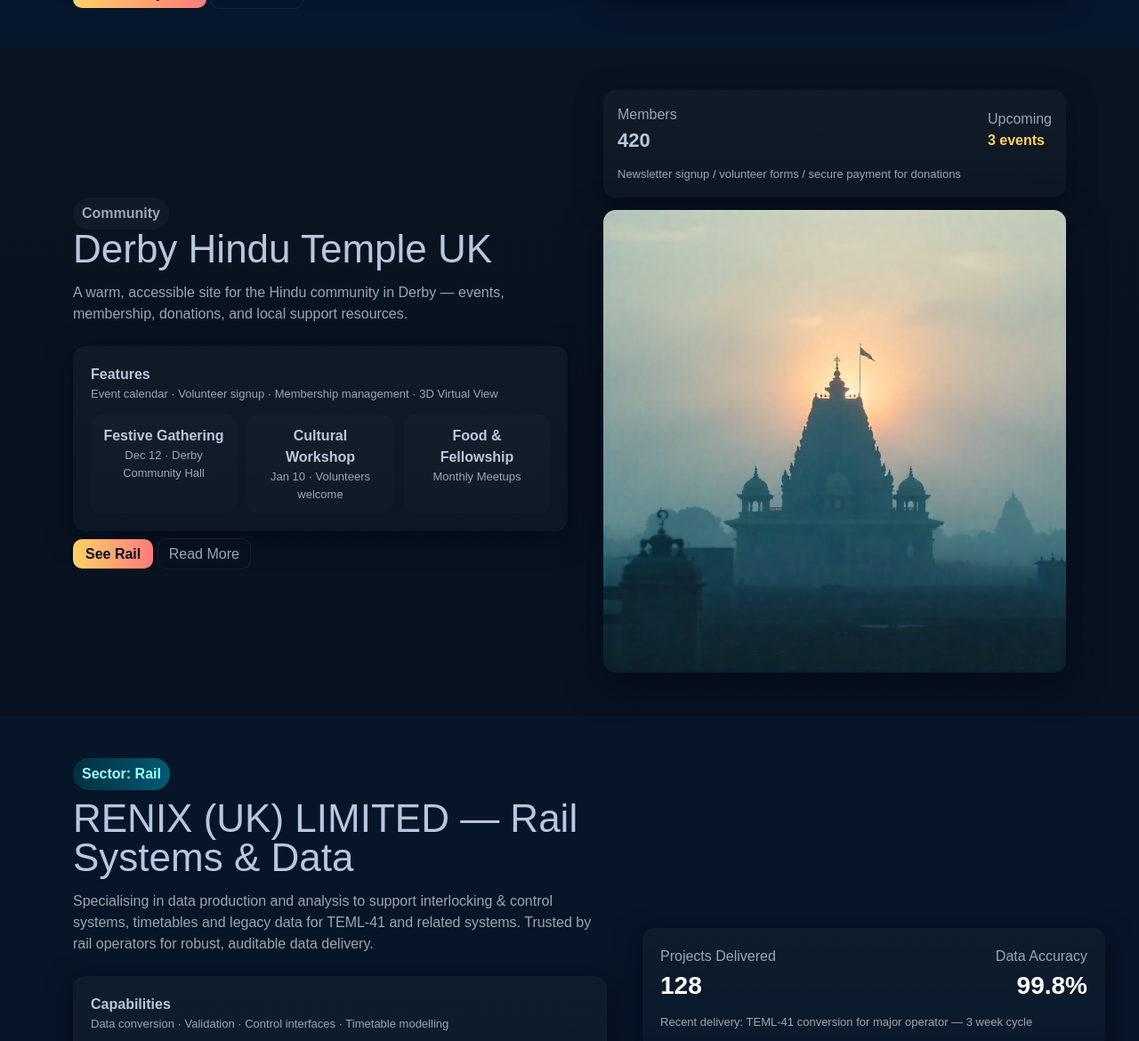
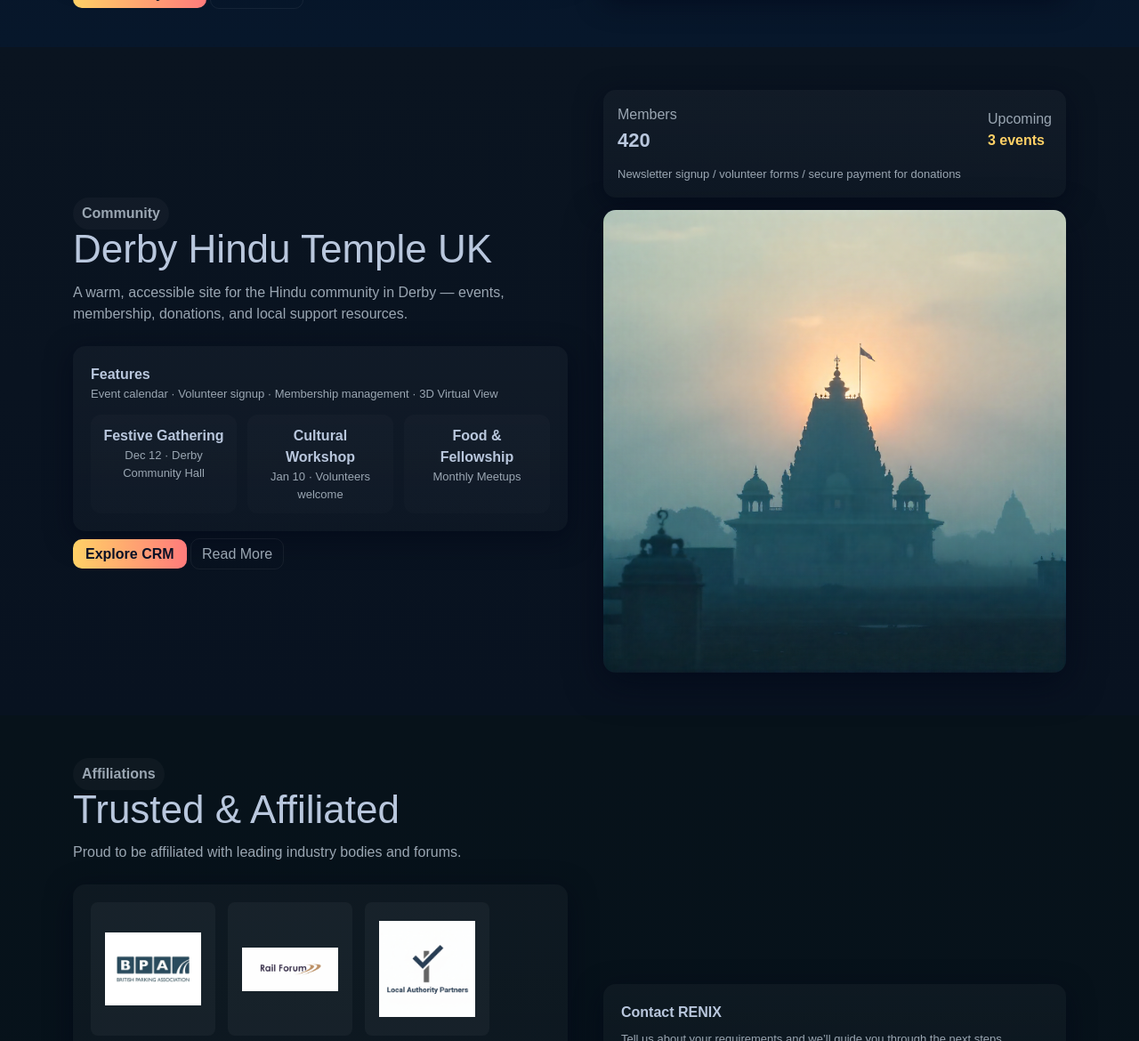
Before and after one commit to Iamclouddeveloper/renix, a Flask app: page / in a window 1280 px wide. Shown: the part 4190-5360 px from the top of the page at 89% size. Run offline with Flask 3, Linux system fonts and the light colour scheme; some libraries are stand-ins or nearby versions.

Commit message:
remove see rail block

```diff
--- a/templates/index.html
+++ b/templates/index.html
@@ -548,7 +548,7 @@
             </div>
 
             <div style="display:flex;gap:12px;margin-top:14px" class="fade-in d-none d-md-block">
-              <a class="cta" href="#rail" data-target="rail">See Rail</a>
+              <a class="cta" href="#crm" data-target="crm">Explore CRM</a>
               <a style="background:transparent;text-decoration:none;border:1px solid rgba(255,255,255,0.06);padding:8px 12px;border-radius:10px;color:var(--muted);" href="/blog-community">Read More</a>
 
             </div>
@@ -581,7 +581,7 @@
         </div>
 
           <div style="display:flex;gap:12px;margin-top:14px" class="fade-in  d-md-none">
-              <a class="cta" href="#rail" data-target="rail">See Rail</a>
+              <a class="cta" href="#crm" data-target="crm">Explore CRM</a>
               <a style="background:transparent;text-decoration:none;border:1px solid rgba(255,255,255,0.06);padding:8px 12px;border-radius:10px;color:var(--muted);" href="/blog-community">Read More</a>
 
           </div>
@@ -592,9 +592,9 @@
 
 
       <!-- rail -->
-      <div class="container py-5">
+      <div class="container ">
         <!--  RENIX Rail -->
-        <div id="rail" class="rail section-block">
+        <div id="rail" class="rail d-none section-block">
           <div class="wrap">
             <div>
               <span class="accent-pill">Sector: Rail</span>
```
